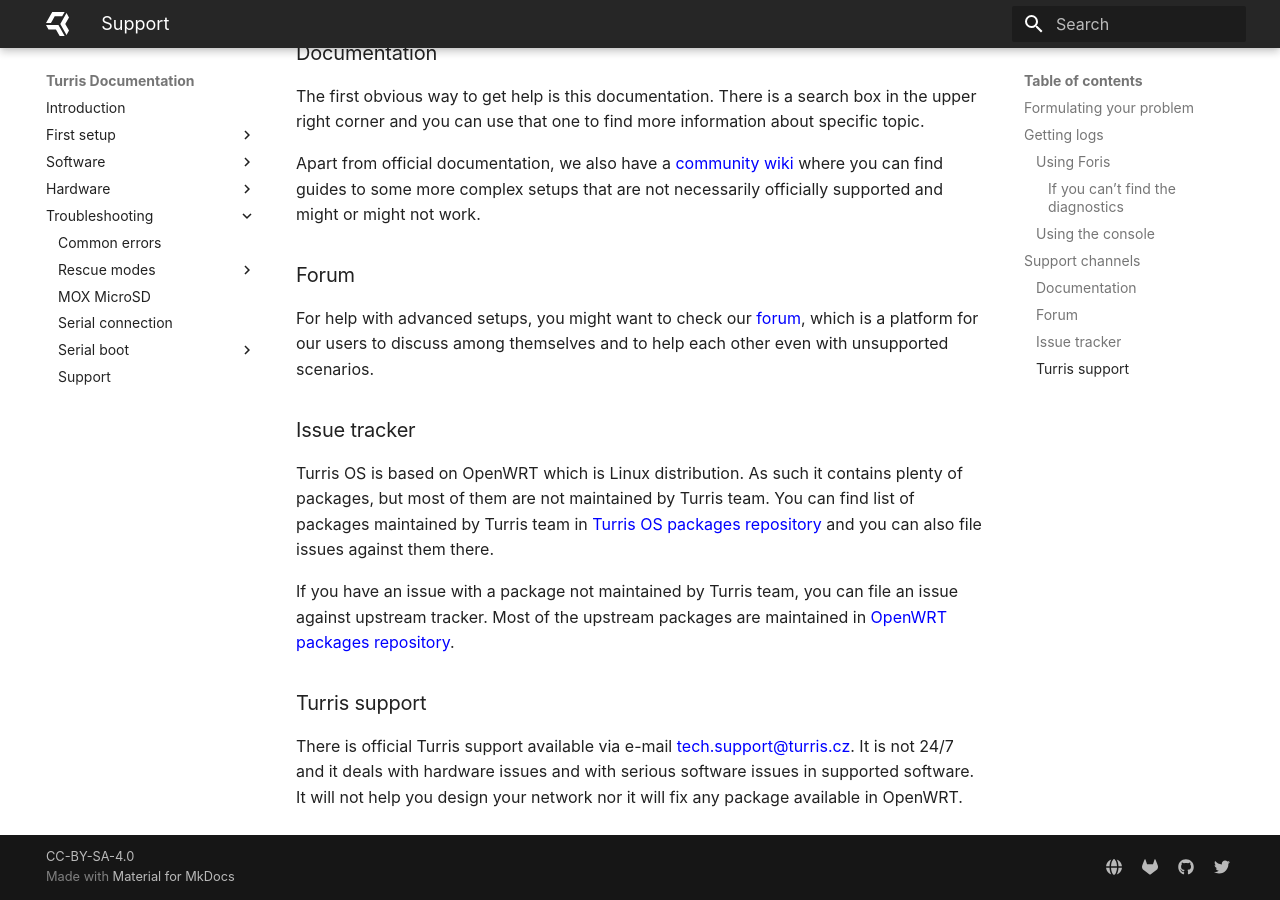
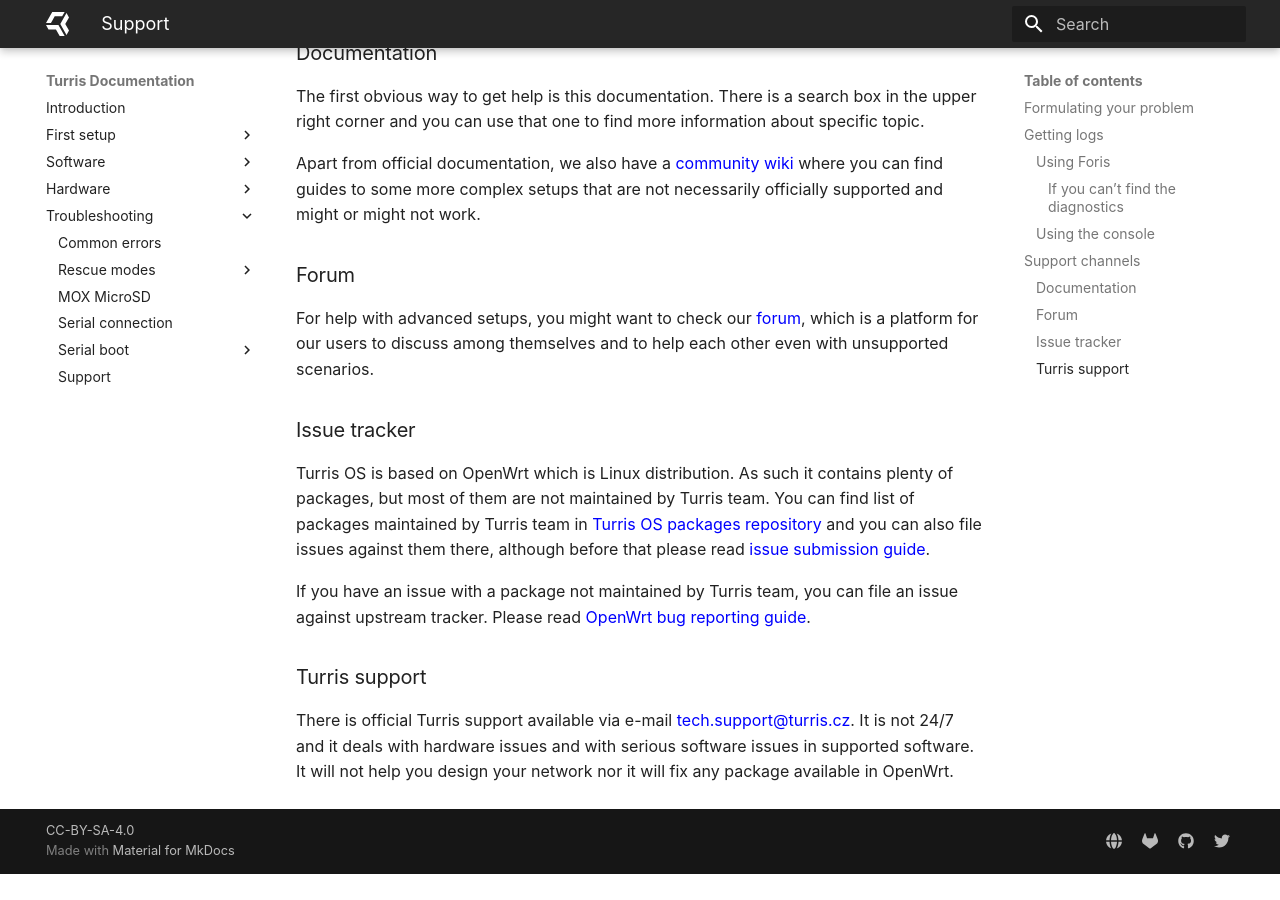
Before and after one commit to turris-cz/user-docs, an MkDocs documentation site: the page built from docs/basics/support.md, in a window 1280 px wide and 900 px high, scrolled down 2417 px. Built offline with MkDocs 1.6.1 and Material for MkDocs 9.7.7, drawn with Linux system fonts in a browser that asks for light colours; after the commit the page ends 3291 px from its top, so only the background shows below that.

```diff
--- a/docs/basics/support.md
+++ b/docs/basics/support.md
@@ -79,15 +79,16 @@ among themselves and to help each other even with unsupported scenarios.
 
 ### Issue tracker
 
-Turris OS is based on OpenWRT which is Linux distribution. As such it contains
+Turris OS is based on OpenWrt which is Linux distribution. As such it contains
 plenty of packages, but most of them are not maintained by Turris team. You can
 find list of packages maintained by Turris team in [Turris OS packages
-repository](https://gitlab.nic.cz/turris/turris-os-packages) and you can
-also file issues against them there.
+repository](https://gitlab.nic.cz/turris/turris-os-packages) and you can also file
+issues against them there, although before that please read [issue submission
+guide](../geek/contributing/issues.md).
 
 If you have an issue with a package not maintained by Turris team, you can file an
-issue against upstream tracker. Most of the upstream packages are maintained in
-[OpenWRT packages repository](https://github.com/openwrt/packages/).
+issue against upstream tracker. Please read [OpenWrt bug reporting
+guide](https://openwrt.org/bugs).
 
 ### Turris support
 
@@ -95,4 +96,4 @@ There is official Turris support available via e-mail
 [tech.support@turris.cz](mailto:tech.support@turris.cz). It is not 24/7 and it
 deals with hardware issues and with serious software issues in supported
 software. It will not help you design your network nor it will fix any package
-available in OpenWRT.
+available in OpenWrt.
```
Also changed, not shown: README.md (+2 -2 lines).
